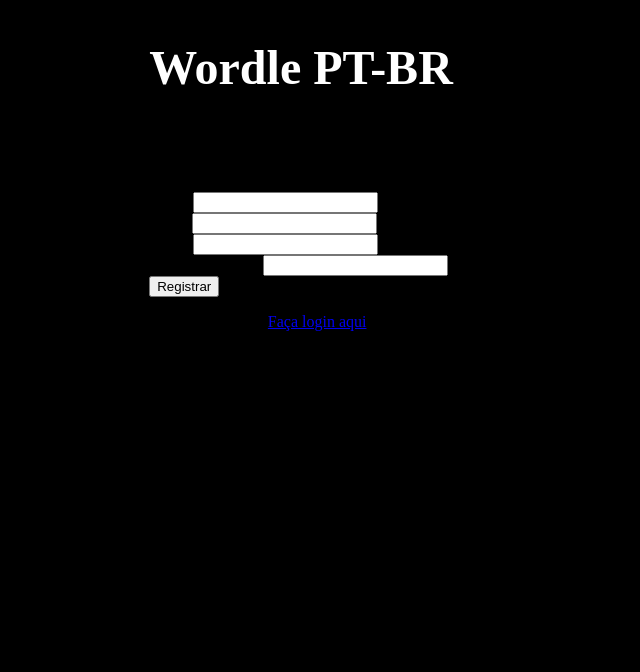
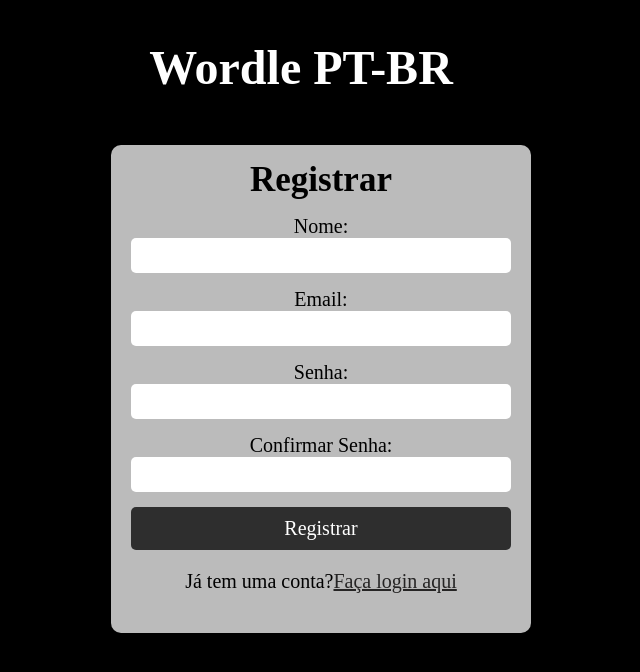
Before and after one commit to JoaoPedro-MAAR/Termo, a Next.js app: page /autenticacao/registro in a window 1280 px wide. Shown: the top 672 px of the page, without its empty margins (339-979 px from the left). Built offline with nearby package versions, Linux system fonts and the light colour scheme.

Commit message:
Sugestao: Fazer uma funcao que de um insert dos dados na tabela usuarios do supabase

```diff
--- a/src/app/autenticacao/registro/page.js
+++ b/src/app/autenticacao/registro/page.js
@@ -1,64 +1,60 @@
-'use client'
 import { useState } from 'react';
 import Link from 'next/link';
+
 const Registro = () => {
-  const [name, setName] = useState('');
+    const [nome, setNome] = useState('');
     const [email, setEmail] = useState('');
-  const [password, setPassword] = useState('');
-  const [confirmPassword, setConfirmPassword] = useState('');
+    const [senha, setSenha] = useState('');
+    const [confirmacaoSenha, setConfirmacaoSenha] = useState('');
+    const [error, setError] = useState(null);
 
     const handleSubmit = (e) => {
         e.preventDefault();
-    console.log({ name, email, password });
+
+        if (senha !== confirmacaoSenha) {
+            setError("As senhas não coincidem.");
+            return;
+        }
+
+
+        const userData = JSON.parse(localStorage.getItem('users')) || [];
+        userData.push({ nome, email, senha });
+        localStorage.setItem('users', JSON.stringify(userData));
+
+        alert('Usuário registrado com sucesso!');
+        window.location.href = '/autenticacao/login';
     };
 
     return (
         <div>
-      <h1 className="titulo">Wordle PT-BR</h1>
+            <h1 className="titulo">
+                <Link className="linktitulo" href="/">Wordle PT-BR</Link>
+            </h1>
             <div className="card">
                 <h2 className="titulo-secundario">Registrar</h2>
                 <form onSubmit={handleSubmit}>
                     <div>
                         <label>Nome:</label>
-            <input
-              type="text"
-              value={name}
-              onChange={(e) => setName(e.target.value)}
-              required
-            />
+                        <input type="text" value={nome} onChange={(e) => setNome(e.target.value)} required />
                     </div>
                     <div>
                         <label>Email:</label>
-            <input
-              type="email"
-              value={email}
-              onChange={(e) => setEmail(e.target.value)}
-              required
-            />
+                        <input type="email" value={email} onChange={(e) => setEmail(e.target.value)} required />
                     </div>
                     <div>
                         <label>Senha:</label>
-            <input
-              type="password"
-              value={password}
-              onChange={(e) => setPassword(e.target.value)}
-              required
-            />
+                        <input type="password" value={senha} onChange={(e) => setSenha(e.target.value)} required />
                     </div>
                     <div>
                         <label>Confirmar Senha:</label>
-            <input
-              type="password"
-              value={confirmPassword}
-              onChange={(e) => setConfirmPassword(e.target.value)}
-              required
-            />
+                        <input type="password" value={confirmacaoSenha} onChange={(e) => setConfirmacaoSenha(e.target.value)} required />
                     </div>
                     <button type="submit">Registrar</button>
                 </form>
-        <p>
+                {error && <p style={{ color: 'red' }}>{error}</p>}
+                <p className="paragrafo">
                     Já tem uma conta?
-          <Link href="/login">Faça login aqui</Link>
+                    <Link href="/autenticacao/login">Faça login aqui</Link>
                 </p>
             </div>
         </div>
--- a/src/app/globals.css
+++ b/src/app/globals.css
@@ -12,7 +12,13 @@
   font-size: 3em;
   margin-bottom: 50px;
 }
-
+.titulo-secundario {
+  font-family: 'Times New Roman', serif;
+  font-size: 35px;
+  text-align: center;
+  margin-top: -5px;
+  margin-bottom: 15px;
+}
 .teclado {
   display: flex;
   flex-direction: column;
@@ -249,3 +255,62 @@
   background-color: white;
   color: black;
 }
+
+.card {
+  background-color: #bbbbbb; /* Fundo do card */
+  padding: 20px; /* Espaçamento interno do card */
+  border-radius: 10px; /* Bordas arredondadas */
+  box-shadow: 0 0 20px rgba(0, 0, 0, 0.5); /* Sombra do card */
+  width: 100%; /* Largura do card */
+  max-width: 400px; /* Largura máxima do card */
+  text-align: center; /* Centraliza o texto dentro do card */
+}
+form {
+  display: flex; /* Flexbox para melhor layout */
+  flex-direction: column; /* Coluna */
+}
+
+label {
+  text-align: left; /* Alinha o texto do rótulo à esquerda */
+  margin-bottom: 5px; /* Espaço abaixo do rótulo */
+  font-family: 'Times New Roman', serif;
+  font-size: 20px;
+}
+
+input {
+  margin-bottom: 15px; /* Espaço abaixo dos campos de input */
+  padding: 10px; /* Espaçamento interno nos campos */
+  border: none; /* Remove borda padrão */
+  border-radius: 5px; /* Bordas arredondadas */
+  width: calc(100% - 20px); /* Largura total do input menos o padding */
+}
+button {
+  padding: 10px; /* Espaçamento interno no botão */
+  border: none; /* Remove borda padrão */
+  border-radius: 5px; /* Bordas arredondadas */
+  background-color: #2e2e2e; /* Cor do botão */
+  color: white; /* Texto do botão em branco */
+  cursor: pointer; /* Muda o cursor ao passar sobre o botão */
+  font-family: 'Times New Roman', serif;
+  font-size: 20px;
+}
+
+button:hover {
+  background-color: #000000; /* Cor do botão ao passar o mouse */
+}
+a {
+  font-family: 'Times New Roman', serif;
+  color: rgb(37, 36, 36);
+}
+
+a:hover {
+  color: white;
+}
+.paragrafo {
+  font-family: 'Times New Roman', serif;
+  font-size: 20px;
+}
+.linktitulo{
+  color: white;
+  text-decoration: none;
+}
--- a/src/services/storage.js
+++ b/src/services/storage.js
@@ -67,6 +67,8 @@
     return palavras;
 }
 
+
+
 async function update(resource, id, data) {}
 
 async function remove(resource, id) {}
```
Also changed, not shown: src/app/autenticacao/login/page.js (+24 -19 lines), src/app/registro.js (deleted, +0 -69 lines). Lines whose indentation alone changed are shown as unchanged.
